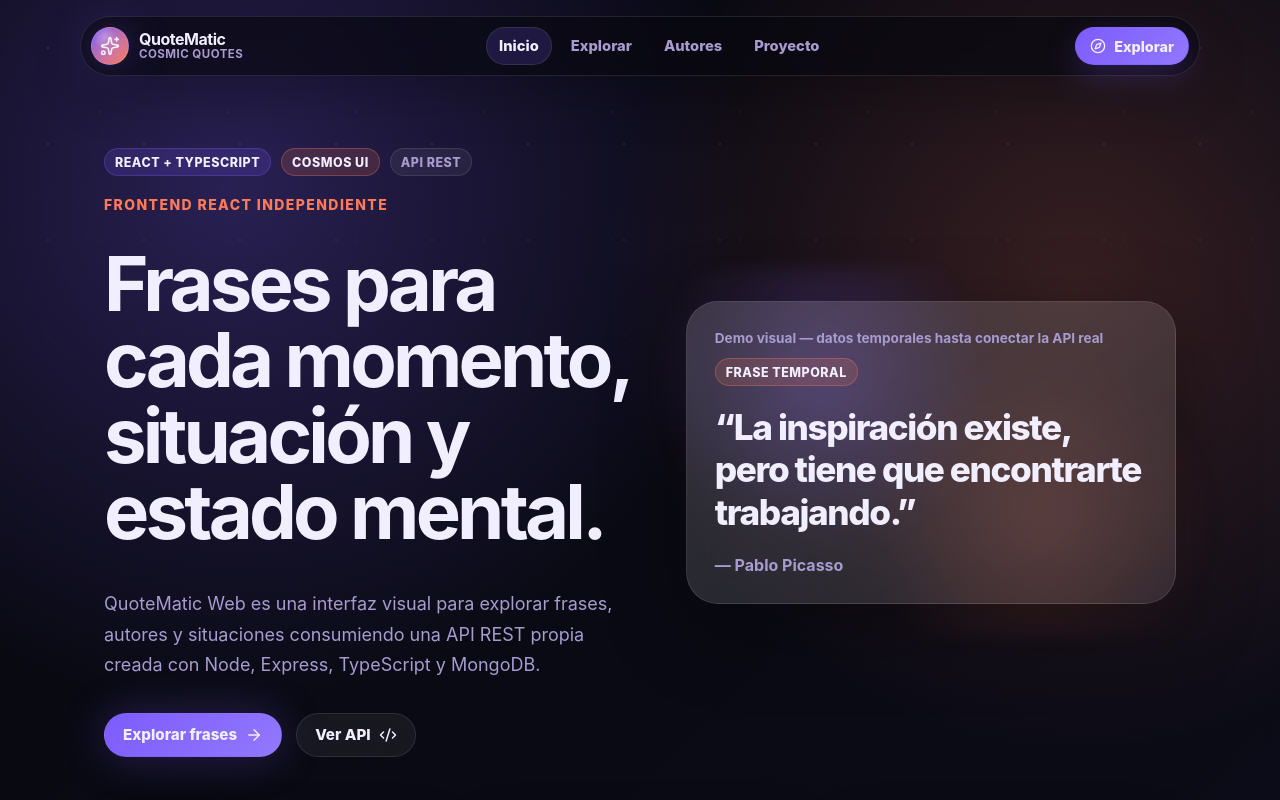
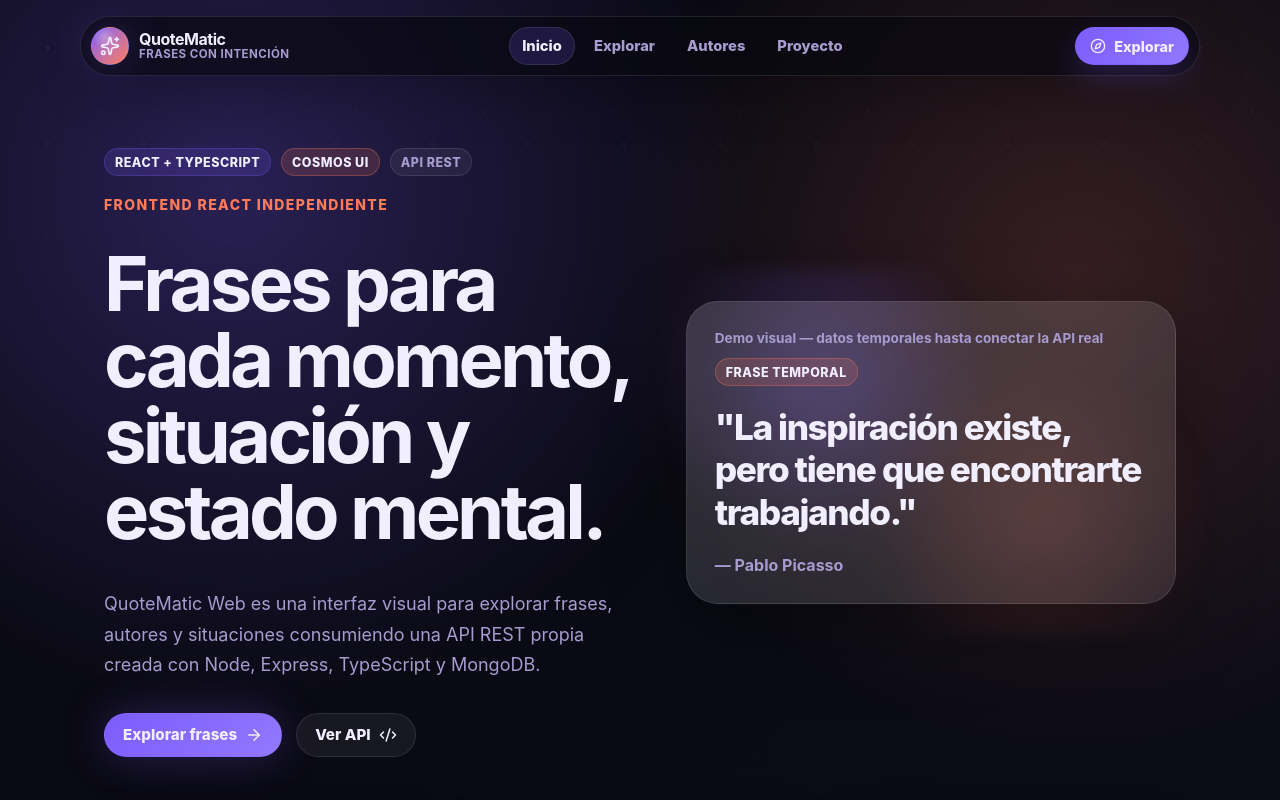
Before and after one commit to David-LS-Bilbao/QuoteMatic-Web, a React (Vite) app: page / in a window 1280 px wide. Shown: the top 800 px of the page. Built offline with nearby package versions, Linux system fonts and the light colour scheme.

Commit message:
chore: polish ui comments and glass styles

```diff
--- a/src/components/layout/Footer.tsx
+++ b/src/components/layout/Footer.tsx
@@ -1,7 +1,6 @@
 import { ExternalLink, Rocket } from 'lucide-react'
 
-
-// footer de la app. incluye enlaces a documentación y repositorio
+// Incluye enlaces a la documentación Swagger y al repositorio GitHub.
 export function Footer() {
   return (
     <footer className="site-footer">
--- a/src/components/layout/Navbar.tsx
+++ b/src/components/layout/Navbar.tsx
@@ -1,5 +1,3 @@
-// Navbar component
-
 import { Compass, Sparkles } from 'lucide-react'
 import { NavLink } from 'react-router'
 
@@ -10,7 +8,6 @@ const navItems = [
   { to: '/about', label: 'Proyecto' },
 ]
 
-// barra de navegación principal
 export function Navbar() {
   return (
     <header className="site-header">
@@ -20,7 +17,7 @@ export function Navbar() {
         </span>
         <span className="brand-text">
           <strong>QuoteMatic</strong>
-          <small>Cosmic quotes</small>
+          <small>Frases con intención</small>
         </span>
       </NavLink>
 
--- a/src/components/ui/QuoteCard.tsx
+++ b/src/components/ui/QuoteCard.tsx
@@ -1,17 +1,13 @@
-// Componente reusable para tarjetas de citas
-
 import { Badge } from './Badge'
 
-// Tipos de propiedades
 type QuoteCardProps = {
   quote: string
   author?: string
   meta?: string
+  /** Si es true, muestra una etiqueta que indica que la frase es temporal (datos mock). */
   isMock?: boolean
 }
 
-
-// Componente QuoteCard
 export function QuoteCard({
   quote,
   author,
@@ -25,14 +21,9 @@ export function QuoteCard({
         {isMock ? <Badge variant="accent">Frase temporal</Badge> : null}
       </div>
 
-      <p className="quote-card-text">“{quote}”</p>
+      <p className="quote-card-text">"{quote}"</p>
 
       {author ? <p className="quote-card-author">— {author}</p> : null}
     </article>
   )
 }
-
-/*
-crea una tarjeta de cita reutil crea una card de frase preparada para la landing.
-Si isMock es true, deja claro que la frase es temporal.izable con soporte para autor, metadatos y estado mock.
-*/
--- a/src/components/ui/index.ts
+++ b/src/components/ui/index.ts
@@ -1,9 +1,6 @@
-
-// Barrel file: centraliza las exportaciones publicas de componentes UI.
+// Barrel: exportaciones públicas de la librería de componentes UI.
 
 export { Badge } from './Badge'
 export { Button } from './Button'
 export { EmptyState } from './EmptyState'
 export { QuoteCard } from './QuoteCard'
-
-// este archivo es el punto de entrada de la libreria de componentes UI de QuoteMatic.
--- a/src/pages/ExplorePage.tsx
+++ b/src/pages/ExplorePage.tsx
@@ -1,10 +1,9 @@
-// placeholder page
+// Página de exploración — placeholder hasta conectar con la API de QuoteMatic.
 
 import { Filter, Shuffle, SlidersHorizontal } from 'lucide-react'
 
 import { Badge, EmptyState } from '../components/ui'
 
-// Componente ExplorePage.
 export function ExplorePage() {
   return (
     <section className="page-section placeholder-page">
--- a/src/styles/components.css
+++ b/src/styles/components.css
@@ -54,6 +54,7 @@
   color: var(--color-text);
   background: var(--color-surface-glass);
   border-color: var(--color-border);
+  -webkit-backdrop-filter: blur(var(--blur-glass));
   backdrop-filter: blur(var(--blur-glass));
 }
 
@@ -113,6 +114,7 @@
     linear-gradient(145deg, rgb(255 255 255 / 10%), rgb(255 255 255 / 4%)),
     var(--color-surface-glass);
   box-shadow: var(--shadow-card);
+  -webkit-backdrop-filter: blur(var(--blur-glass));
   backdrop-filter: blur(var(--blur-glass));
   transform-style: preserve-3d;
   transition:
@@ -169,6 +171,7 @@
   background: var(--color-surface-glass);
   box-shadow: var(--shadow-soft);
   text-align: center;
+  -webkit-backdrop-filter: blur(var(--blur-glass));
   backdrop-filter: blur(var(--blur-glass));
 }
 
@@ -289,6 +292,7 @@
     linear-gradient(145deg, rgb(255 255 255 / 8%), rgb(255 255 255 / 3%)),
     var(--color-surface-glass);
   box-shadow: var(--shadow-soft);
+  -webkit-backdrop-filter: blur(var(--blur-glass));
   backdrop-filter: blur(var(--blur-glass));
   transition:
     border-color var(--transition-normal),
@@ -345,6 +349,7 @@
     radial-gradient(circle at 10% 10%, rgb(124 92 252 / 16%), transparent 32%),
     var(--color-surface-glass);
   box-shadow: var(--shadow-soft);
+  -webkit-backdrop-filter: blur(var(--blur-glass));
   backdrop-filter: blur(var(--blur-glass));
 }
 
--- a/src/styles/global.css
+++ b/src/styles/global.css
@@ -90,6 +90,7 @@ a {
   border-radius: var(--radius-pill);
   background: rgb(8 8 16 / 68%);
   box-shadow: var(--shadow-soft);
+  -webkit-backdrop-filter: blur(var(--blur-glass));
   backdrop-filter: blur(var(--blur-glass));
 }
 
@@ -220,6 +221,7 @@ a {
   color: var(--color-muted);
   background: rgb(255 255 255 / 5%);
   box-shadow: var(--shadow-soft);
+  -webkit-backdrop-filter: blur(var(--blur-glass));
   backdrop-filter: blur(var(--blur-glass));
 }
 
```
Also changed, not shown: src/components/ui/Badge.tsx (+2 -11 lines), src/components/ui/Button.tsx (+1 -9 lines), src/components/ui/EmptyState.tsx (+1 -8 lines).
